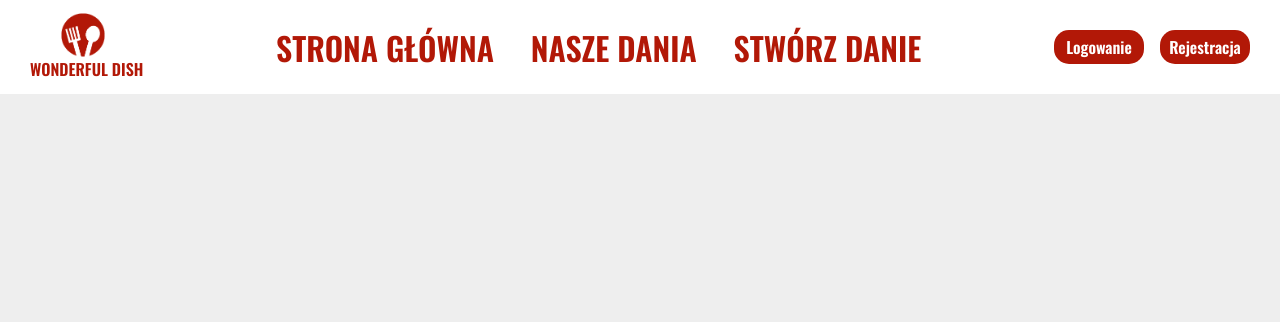
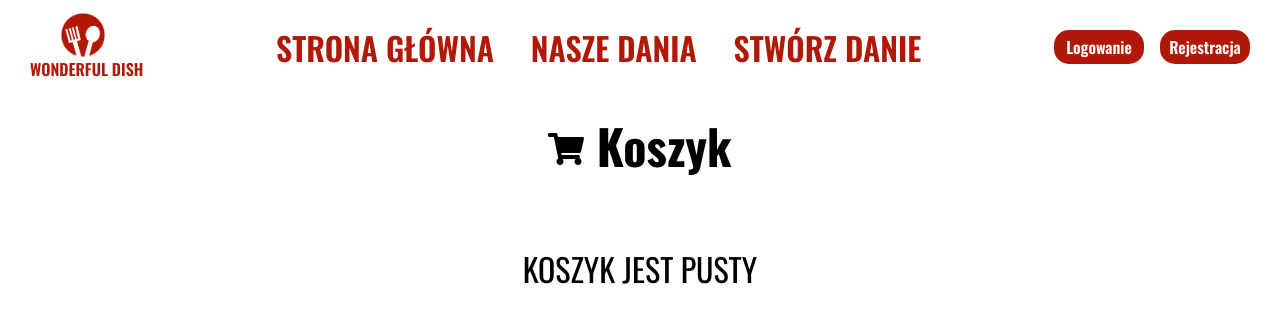
Before and after one commit to GrzegorzBanaszak/restaurant, a React (Create React App) app in the folder client/: page /cart in a window 1280 px wide. Shown: the top 322 px of the page. Built offline with nearby package versions, Linux system fonts and the light colour scheme.

Commit message:
Card update layout

```diff
--- a/client/src/components/Nav.jsx
+++ b/client/src/components/Nav.jsx
@@ -50,9 +50,6 @@ const Nav = () => {
         <div className="nav__btns--desktop">
           {user ? (
             <>
-              <div className="nav__user">
-                <BiUser /> {user.name}
-              </div>
               <div className="nav__cart" onClick={() => nav("/cart")}>
                 <FiShoppingCart />
                 {cart.length > 0 && <p>{cart.length}</p>}
@@ -107,8 +104,9 @@ const Nav = () => {
         <div className="nav__btns--mobile">
           {user ? (
             <>
-              <div className="nav__user">
-                <BiUser />
+              <div className="nav__cart" onClick={() => nav("/cart")}>
+                <FiShoppingCart />
+                {cart.length > 0 && <p>{cart.length}</p>}
               </div>
               <button className="nav__btn" onClick={onClickLogout}>
                 Wyloguj
--- a/client/src/features/auth/authSlice.js
+++ b/client/src/features/auth/authSlice.js
@@ -52,6 +52,10 @@ export const authSlice = createSlice({
     logout: (state) => {
       state.user = null;
       state.token = null;
+      state.isError = false;
+      state.isSuccess = false;
+      state.isLoading = false;
+      state.message = "";
       localStorage.removeItem("token");
       localStorage.removeItem("cart");
     },
--- a/client/src/pages/Cart.jsx
+++ b/client/src/pages/Cart.jsx
@@ -1,16 +1,48 @@
 import { useSelector } from "react-redux";
 import DishesListItem from "../components/DishesListItem";
 import "../styles/components/Cart.scss";
+import { FaShoppingCart } from "react-icons/fa";
+import { useEffect, useState } from "react";
 const Cart = () => {
+  const [total, setTotal] = useState(0);
   const { cart } = useSelector((state) => state.cart);
+  useEffect(() => {
+    const totalValue = cart.reduce((total, item) => {
+      return total + item.price * item.quantity;
+    }, 0);
+    setTotal(totalValue);
+  }, [cart]);
 
+  if (cart.length === 0) {
+    return (
+      <section className="cart">
+        <h2 className="cart__header">
+          <FaShoppingCart size={36} /> Koszyk
+        </h2>
+        <div className="cart__empty">
+          <p>Koszyk jest pusty</p>
+        </div>
+      </section>
+    );
+  }
   return (
     <section className="cart">
-      <div className="cart__container">
-        {cart.map((item) => (
-          <DishesListItem key={item._id} dish={item} />
-        ))}
-      </div>
+      <h2 className="cart__header">
+        <FaShoppingCart size={36} /> Koszyk
+      </h2>
+      <section className="cart__items">
+        <div className="cart__container">
+          {cart.map((item) => (
+            <DishesListItem key={item._id} dish={item} />
+          ))}
+        </div>
+      </section>
+      <section className="cart__summary">
+        <div className="cart__summary--total">
+          Kwota do zapłaty:<p>{total}zł</p>
+        </div>
+        <button className="cart__summary--btn">Zamów</button>
+      </section>
     </section>
   );
 };
--- a/client/src/styles/components/Cart.scss
+++ b/client/src/styles/components/Cart.scss
@@ -2,12 +2,78 @@
 @import "../settings/colors.scss";
 
 .cart {
-  background-color: #eeeeee;
-
+  padding-top: toRem(94);
+  min-height: 100vh;
+  flex-direction: column;
+  &__header {
+    text-align: center;
+    padding: 1rem;
+    font-size: 3rem;
+    font-weight: bold;
+    background-color: white;
+  }
+  &__items {
+    padding: 1rem 0;
+    min-height: 60vh;
+    background-color: #eeeeee;
+  }
   &__container {
-    padding-top: toRem(94);
-    min-height: 100vh;
+    margin: 0 auto;
     max-width: 1024px;
-    margin: 0 auto;
+  }
+  &__summary {
+    display: flex;
+    justify-content: space-between;
+    align-items: center;
+    background-color: white;
+    border-top: 2px solid black;
+    padding: 2rem;
+    &--total {
+      font-size: 1.2rem;
+      p {
+        font-size: 1.6rem;
+        font-weight: bold;
+      }
+    }
+    &--btn {
+      border: none;
+      margin: 0.5rem 0;
+      padding: 0.5rem 0.7rem;
+      border-radius: 15px;
+      font-size: 1.5rem;
+      background-color: $text-red-main;
+      color: white;
+    }
+    margin: auto 0 0 0;
+  }
+  &__empty {
+    display: flex;
+    justify-content: center;
+    font-size: 2rem;
+    p {
+      padding: 1rem 2rem;
+      text-transform: uppercase;
+      margin: 2rem 0;
+      border-radius: 20px;
+      background-color: white;
+    }
   }
 }
+@include desktop {
+  .cart {
+    &__summary {
+      padding: 1rem 20vw;
+      &--total {
+        font-size: 1.7rem;
+        p {
+          font-size: 2.4rem;
+          font-weight: bold;
+        }
+      }
+      &--btn {
+        padding: 1rem 1.5rem;
+        font-size: 2rem;
+      }
+    }
+  }
+}
--- a/client/src/styles/components/Login.scss
+++ b/client/src/styles/components/Login.scss
@@ -3,7 +3,8 @@
 
 .login {
   width: 100%;
-  height: 100vh;
+  min-height: 100vh;
+  padding: 1rem 0;
   background-color: $dark-bg;
   color: white;
   &__container {
--- a/client/src/styles/components/Register.scss
+++ b/client/src/styles/components/Register.scss
@@ -3,7 +3,8 @@
 
 .register {
   width: 100%;
-  height: 100vh;
+  min-height: 100vh;
+  padding: 1rem 0;
   background-color: $dark-bg;
   color: white;
   &__container {
```
